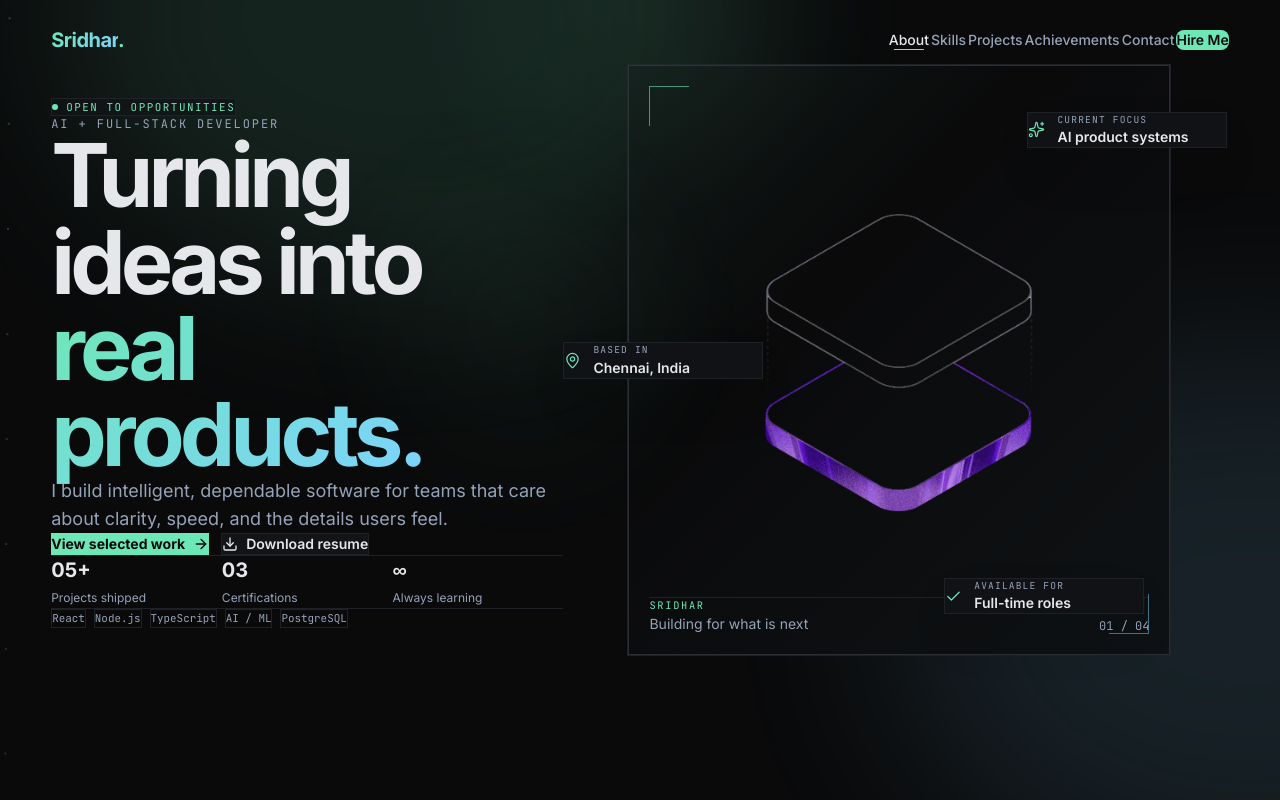
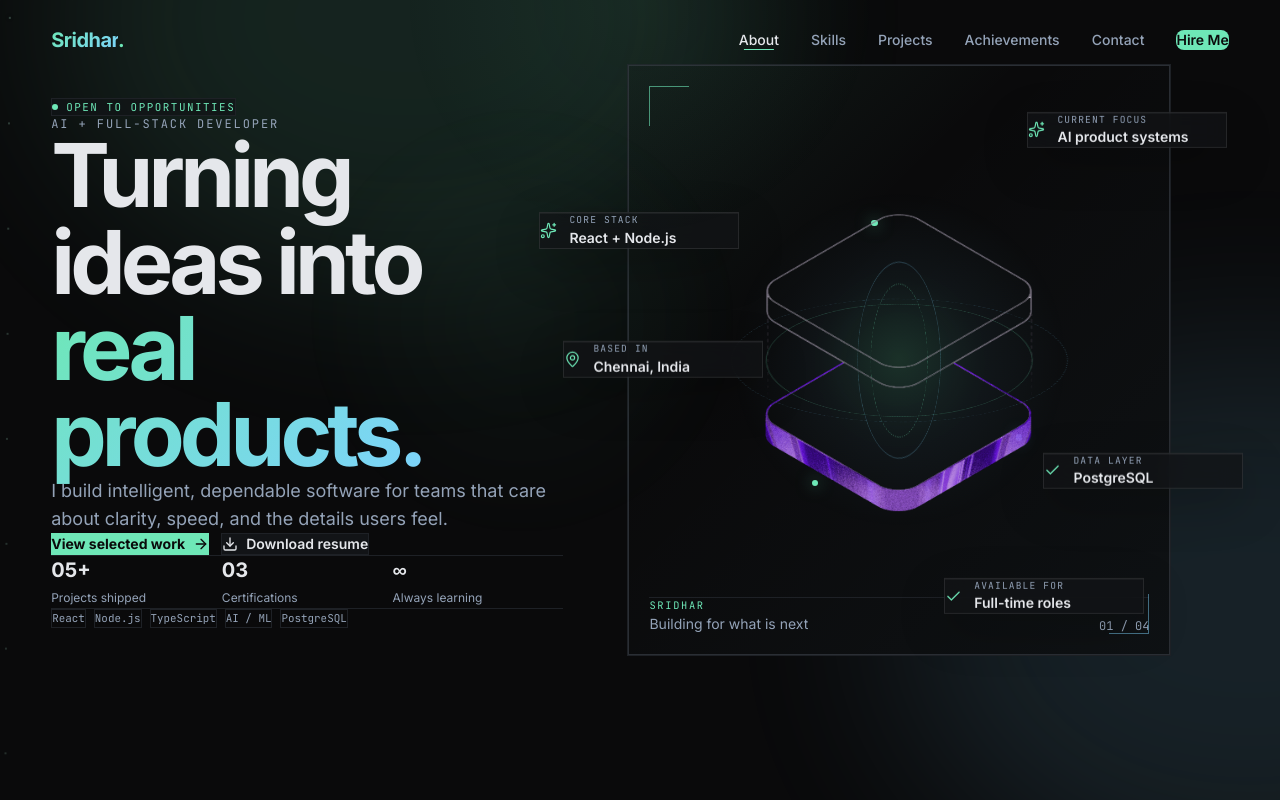
Before and after one commit to sridhar-hp/portfolio_client, a React (Vite) app: page / in a window 1280 px wide. Shown: the top 800 px of the page. Built offline with nearby package versions, Linux system fonts and the light colour scheme.

Commit message:
Enhance Contact and Hero components with new styles and animations; add useCountUp hook for dynamic counters

```diff
--- a/src/components/Contact.jsx
+++ b/src/components/Contact.jsx
@@ -12,7 +12,7 @@ const contactLinks = [
 
 export default function Contact() {
   return (
-    <section id="contact" className="py-24 lg:py-32">
+    <section id="contact" className="contact-section py-24 lg:py-32">
       <div className="container">
         <motion.div
           initial={{ opacity: 0, y: 30 }}
@@ -34,7 +34,7 @@ export default function Contact() {
           whileInView={{ opacity: 1, y: 0 }}
           viewport={{ once: true, margin: '-50px' }}
           transition={{ delay: 0.15, duration: 0.6 }}
-          className="grid sm:grid-cols-2 lg:grid-cols-3 gap-5 max-w-5xl mx-auto"
+          className="contact-grid grid sm:grid-cols-2 lg:grid-cols-3 gap-5 max-w-5xl mx-auto"
         >
           {contactLinks.map((link, i) => (
             <motion.a
--- a/src/components/Hero.jsx
+++ b/src/components/Hero.jsx
@@ -1,12 +1,14 @@
 import { motion, useScroll, useTransform } from 'framer-motion'
 import { ArrowRight, Check, Download, MapPin, Sparkles } from 'lucide-react'
 import heroMark from '../assets/hero.png'
-import { MagneticButton } from './MotionEffects'
+import { MagneticButton, useCountUp } from './MotionEffects'
 
 const floatingCards = [
   { label: 'Current focus', value: 'AI product systems', icon: Sparkles, className: 'hero-card-top' },
   { label: 'Based in', value: 'Chennai, India', icon: MapPin, className: 'hero-card-side' },
   { label: 'Available for', value: 'Full-time roles', icon: Check, className: 'hero-card-bottom' },
+  { label: 'Core stack', value: 'React + Node.js', icon: Sparkles, className: 'hero-card-stack' },
+  { label: 'Data layer', value: 'PostgreSQL', icon: Check, className: 'hero-card-data' },
 ]
 
 const techPills = ['React', 'Node.js', 'TypeScript', 'AI / ML', 'PostgreSQL']
@@ -24,6 +26,8 @@ const itemVariants = {
 export default function Hero() {
   const { scrollY } = useScroll()
   const imageY = useTransform(scrollY, [0, 700], [0, 70])
+  const projectsShipped = useCountUp(5)
+  const certifications = useCountUp(3)
 
   return (
     <section className="hero-section relative overflow-hidden pt-24 lg:pt-28">
@@ -49,8 +53,8 @@ export default function Hero() {
             </motion.a>
           </motion.div>
           <motion.div variants={itemVariants} className="mt-12 grid max-w-lg grid-cols-3 border-y border-border py-4">
-            <div><strong className="block text-xl text-text">05+</strong><span className="text-xs text-text-muted">Projects shipped</span></div>
-            <div><strong className="block text-xl text-text">03</strong><span className="text-xs text-text-muted">Certifications</span></div>
+            <div><strong className="block text-xl text-text">{String(projectsShipped).padStart(2, '0')}+</strong><span className="text-xs text-text-muted">Projects shipped</span></div>
+            <div><strong className="block text-xl text-text">{String(certifications).padStart(2, '0')}</strong><span className="text-xs text-text-muted">Certifications</span></div>
             <div><strong className="block text-xl text-text">∞</strong><span className="text-xs text-text-muted">Always learning</span></div>
           </motion.div>
           <motion.div variants={itemVariants} className="mt-6 flex flex-wrap gap-2">
@@ -62,6 +66,15 @@ export default function Hero() {
           <motion.div style={{ y: imageY }} className="relative aspect-[0.92] overflow-visible border border-border bg-surface p-3 sm:p-5">
             <div className="relative flex h-full items-center justify-center overflow-hidden border border-border-light bg-bg">
               <div className="absolute inset-0 bg-[linear-gradient(135deg,rgba(110,231,183,0.08),transparent_35%,rgba(125,211,252,0.04))]" />
+              <div className="hero-core" aria-hidden="true">
+                <span className="hero-core-ring hero-core-ring-one" />
+                <span className="hero-core-ring hero-core-ring-two" />
+                <span className="hero-core-orbit hero-core-orbit-one" />
+                <span className="hero-core-orbit hero-core-orbit-two" />
+                <span className="hero-core-node hero-core-node-one" />
+                <span className="hero-core-node hero-core-node-two" />
+                <span className="hero-core-node hero-core-node-three" />
+              </div>
               <img src={heroMark} alt="Sridhar profile mark" className="relative z-10 w-[58%] max-w-[18rem] object-contain opacity-90" />
               <div className="absolute bottom-5 left-5 right-5 flex items-end justify-between border-t border-border pt-4">
                 <div><p className="font-mono text-[0.65rem] uppercase tracking-[0.16em] text-accent">Sridhar</p><p className="mt-1 text-sm text-text-muted">Building for what is next</p></div>
--- a/src/components/MotionEffects.jsx
+++ b/src/components/MotionEffects.jsx
@@ -39,6 +39,24 @@ export function usePointerGlow() {
       cancelAnimationFrame(frame)
     }
   }, [])
+}
+
+export function useCountUp(target, duration = 900) {
+  const [value, setValue] = useState(0)
+
+  useEffect(() => {
+    const start = performance.now()
+    let frame = 0
+    const update = (now) => {
+      const progress = Math.min((now - start) / duration, 1)
+      setValue(Math.round(target * (1 - Math.pow(1 - progress, 3))))
+      if (progress < 1) frame = requestAnimationFrame(update)
+    }
+    frame = requestAnimationFrame(update)
+    return () => cancelAnimationFrame(frame)
+  }, [duration, target])
+
+  return value
 }
 
 export function useTilt() {
--- a/src/components/Navbar.jsx
+++ b/src/components/Navbar.jsx
@@ -55,7 +55,7 @@ export default function Navbar() {
               <span className="text-accent">.</span>
             </motion.a>
 
-            <div className="hidden md:flex items-center gap-0.5 relative z-10">
+            <div className="hidden md:flex items-center gap-8 relative z-10">
               {navLinks.map((link) => (
                 <motion.a
                   key={link.label}
--- a/src/components/Projects.jsx
+++ b/src/components/Projects.jsx
@@ -63,8 +63,7 @@ export default function Projects() {
               whileInView={{ opacity: 1, y: 0 }}
               viewport={{ once: true, margin: '-80px' }}
               transition={{ delay: i * 0.1, duration: 0.6, ease: [0.22, 1, 0.36, 1] }}
-              whileHover={{ y: -6, transition: { duration: 0.35 } }}
-              className="card gradient-border h-full flex flex-col overflow-hidden group"
+              className={`card gradient-border h-full flex flex-col overflow-hidden group ${i === 0 ? 'project-featured lg:col-span-2' : ''}`}
             >
               {/* Image area */}
               <div className="project-media relative aspect-[4/3] -mx-6 -my-6 mx-6 my-6 mb-6 rounded-xl bg-bg border border-border overflow-hidden">
--- a/src/index.css
+++ b/src/index.css
@@ -103,6 +103,18 @@ body::before {
 .timeline-progress ~ .space-y-10 > div > div:first-of-type { box-shadow: 0 0 18px rgba(110,231,183,.2); }
 .hero-section { isolation: isolate; }
 .hero-section::after { content: ''; position: absolute; width: 30rem; height: 30rem; top: 10%; left: 22%; border-radius: 50%; background: radial-gradient(circle, rgba(110,231,183,.09), transparent 68%); filter: blur(18px); pointer-events: none; animation: hero-breathe 8s ease-in-out infinite; }
+.hero-core { position: absolute; width: min(65%, 24rem); aspect-ratio: 1; border-radius: 50%; background: radial-gradient(circle at center, rgba(110,231,183,.16), rgba(125,211,252,.05) 32%, transparent 68%); filter: drop-shadow(0 0 2rem rgba(110,231,183,.12)); }
+.hero-core-ring, .hero-core-orbit { position: absolute; inset: 12%; border: 1px solid rgba(110,231,183,.22); border-radius: 50%; transform: rotateX(65deg) rotateZ(18deg); }
+.hero-core-ring-one { animation: core-spin 18s linear infinite; }
+.hero-core-ring-two { inset: 22%; border-color: rgba(125,211,252,.25); transform: rotateY(65deg) rotateZ(-22deg); animation: core-spin-reverse 14s linear infinite; }
+.hero-core-orbit { inset: 2%; border-style: dashed; border-color: rgba(125,211,252,.18); transform: rotateX(70deg) rotateZ(-35deg); animation: core-spin 24s linear infinite; }
+.hero-core-orbit-two { inset: 28%; border-color: rgba(110,231,183,.3); transform: rotateY(70deg) rotateZ(45deg); animation: core-spin-reverse 20s linear infinite; }
+.hero-core-node { position: absolute; width: .42rem; height: .42rem; border-radius: 50%; background: var(--color-accent); box-shadow: 0 0 1rem rgba(110,231,183,.65); }
+.hero-core-node-one { top: 10%; left: 42%; }
+.hero-core-node-two { right: 15%; bottom: 27%; background: var(--color-accent-secondary); box-shadow: 0 0 1rem rgba(125,211,252,.65); }
+.hero-core-node-three { bottom: 14%; left: 25%; }
+@keyframes core-spin { to { transform: rotateX(65deg) rotateZ(378deg); } }
+@keyframes core-spin-reverse { to { transform: rotateY(65deg) rotateZ(-382deg); } }
 @keyframes hero-breathe { 0%, 100% { opacity: .45; transform: scale(.96); } 50% { opacity: .8; transform: scale(1.04); } }
 @keyframes section-settle { from { opacity: .72; transform: translateY(10px) perspective(900px) rotateX(var(--tilt-x, 0deg)) rotateY(var(--tilt-y, 0deg)); } to { opacity: 1; transform: translateY(0) perspective(900px) rotateX(var(--tilt-x, 0deg)) rotateY(var(--tilt-y, 0deg)); } }
 
@@ -162,9 +174,26 @@ section:not(:first-child) { padding-block: var(--section-space); }
 
 .hero-section { min-height: min(52rem, 100vh); }
 .hero-floating-card { min-width: 12.5rem; }
+.hero-floating-card { border-color: rgba(255,255,255,.09); background: rgba(18,20,23,.72); box-shadow: 0 1rem 3rem rgba(0,0,0,.22), inset 0 1px rgba(255,255,255,.05); animation: card-float 7s ease-in-out infinite; }
+.hero-floating-card:nth-of-type(2n) { animation-delay: -2s; animation-duration: 8.5s; }
+.hero-floating-card:nth-of-type(3n) { animation-delay: -4s; animation-duration: 9.5s; }
 .hero-card-top { top: 8%; right: -3.5rem; }
 .hero-card-side { top: 47%; left: -4rem; }
 .hero-card-bottom { right: 5%; bottom: 7%; }
+.hero-card-stack { top: 25%; left: -5.5rem; }
+.hero-card-data { right: -4.5rem; bottom: 28%; }
+@keyframes card-float { 0%, 100% { transform: translate3d(0, 0, 0); } 50% { transform: translate3d(0, -7px, 0); } }
+
+section:not(:first-child)[class*="py-24"] { padding-block: clamp(6rem, 11vw, 9rem); }
+.nav-glow { box-shadow: 0 0 1.5rem rgba(110,231,183,.1); }
+.card:hover { box-shadow: 0 1.25rem 3rem rgba(0,0,0,.2), 0 0 0 1px rgba(110,231,183,.06); }
+.project-featured .project-media { aspect-ratio: 16 / 8; }
+.project-featured { background: linear-gradient(145deg, rgba(26, 29, 33, 0.9), rgba(18, 20, 23, 0.96)); }
+.contact-section .section-header { max-width: 48rem; }
+.contact-grid { justify-items: stretch; }
+.contact-grid .card { text-align: center; }
+.contact-grid .card > div { justify-content: center; text-align: left; }
+.contact-grid .card:first-child > div { justify-content: center; }
 
 @media (max-width: 1023px) {
   .hero-card-top { right: -1rem; }
@@ -182,6 +211,9 @@ section:not(:first-child) { padding-block: var(--section-space); }
 @media (max-width: 767px) {
   .grid-2, .grid-3 { grid-template-columns: 1fr; }
   .section-header { margin-bottom: 2.5rem !important; }
+  #achievements .space-y-10 > div { display: flex !important; flex-direction: column !important; width: 100%; box-sizing: border-box; padding-left: 3.5rem; }
+  #achievements .space-y-10 > div .card { width: auto; }
+  #achievements .space-y-10 { overflow-x: hidden; }
 }
 
 @media (prefers-reduced-motion: reduce) {
```
